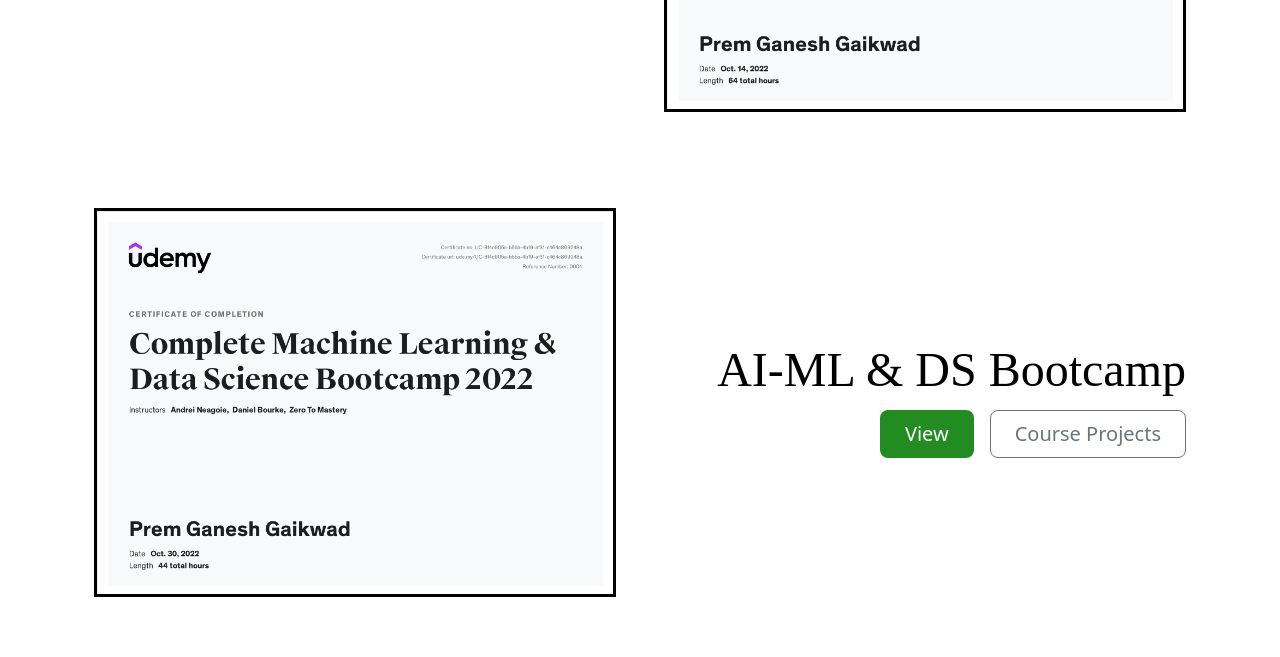
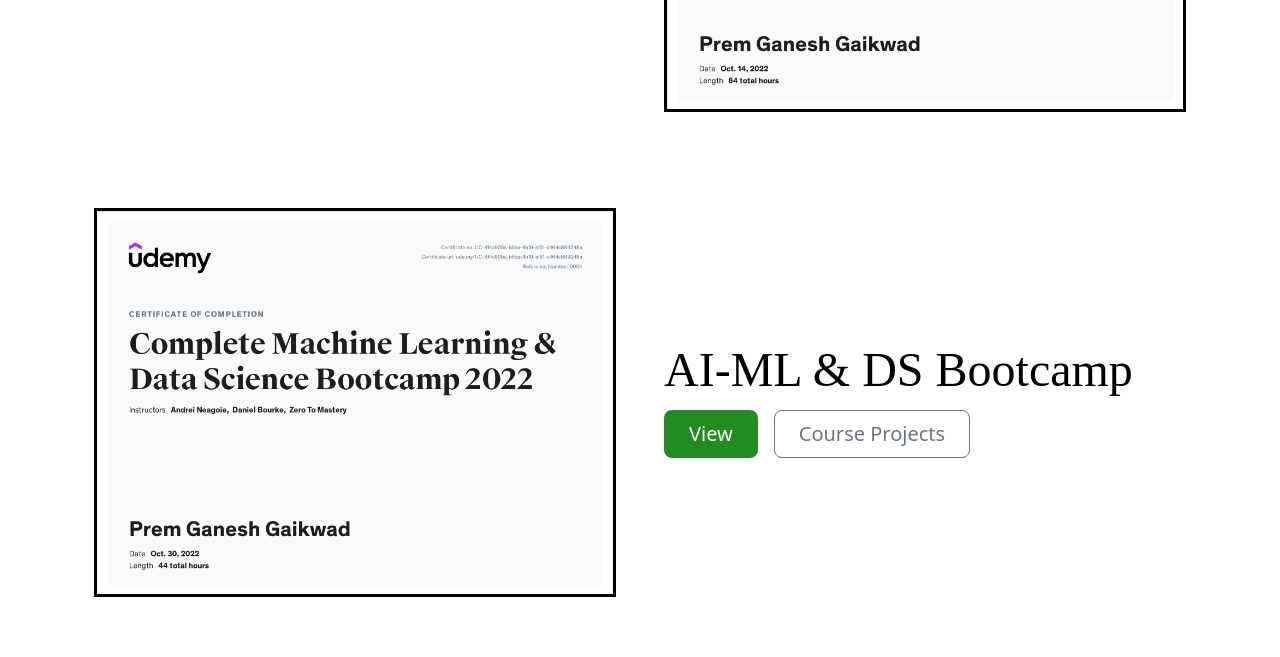
Before and after one commit to Prem07a/Porfoliio, a plain HTML site: page index.html in a window 1280 px wide. Shown: the part 1965-2622 px from the top of the page. Drawn offline with nearby package versions, Linux system fonts and the light colour scheme.

Commit message:
Update index.html

```diff
--- a/index.html
+++ b/index.html
@@ -147,8 +147,8 @@
                         width="700" height="500" loading="lazy">
                 </div>
                 <div class="col-lg-6">
-                    <h3 class="display-5 text-body-emphasis lh-1 mb-3 custom2 text-end">AI-ML & DS Bootcamp</h3>
-                    <div class="d-grid gap-2 d-md-flex justify-content-md-end">
+                    <h3 class="display-5 text-body-emphasis lh-1 mb-3 custom2">AI-ML & DS Bootcamp</h3>
+                    <div class="d-grid gap-2 d-md-flex justify-content-md">
                         <button type="button" class="btn btn-lg px-4 me-md-2 style-btn">View</button>
                         <button type="button" class="btn btn-outline-secondary btn-lg px-4">Course Projects</button>
                     </div>
```
